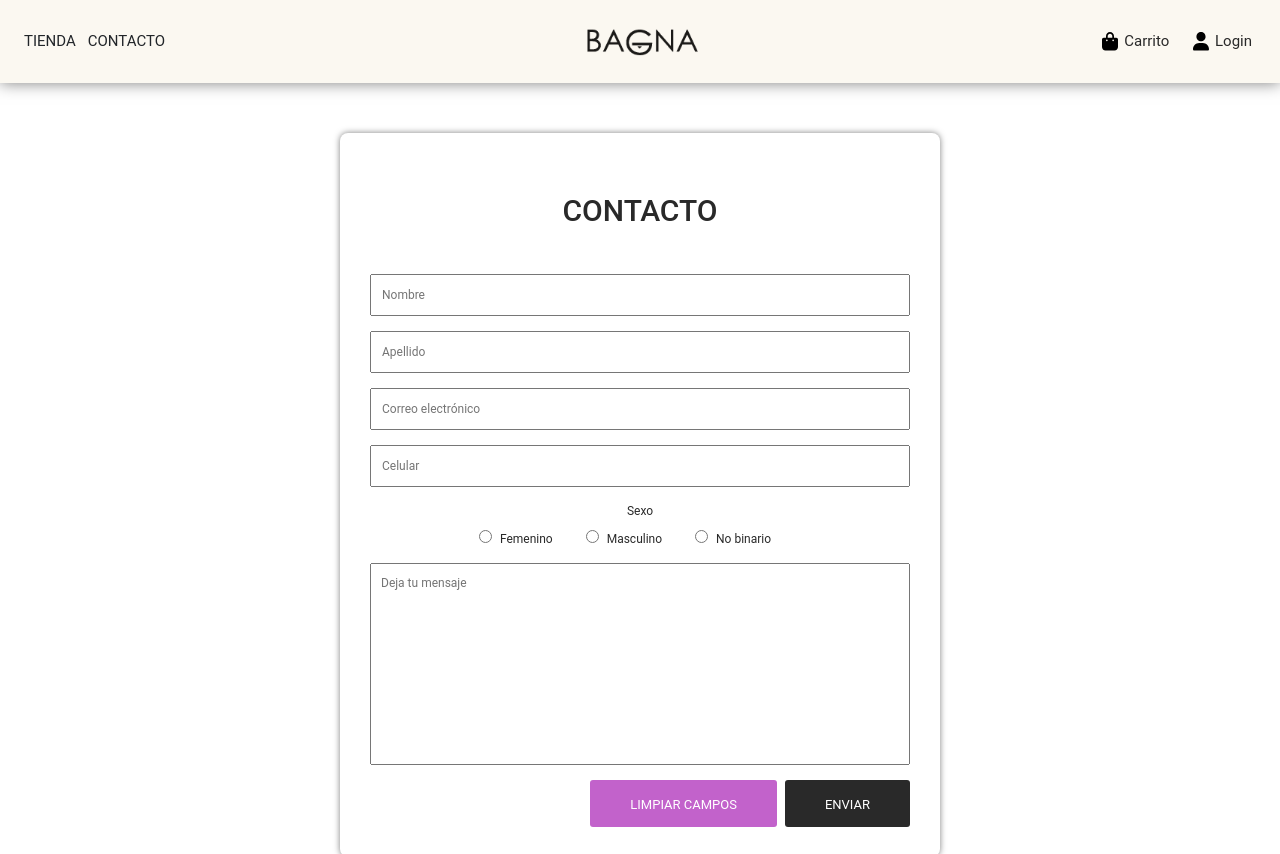
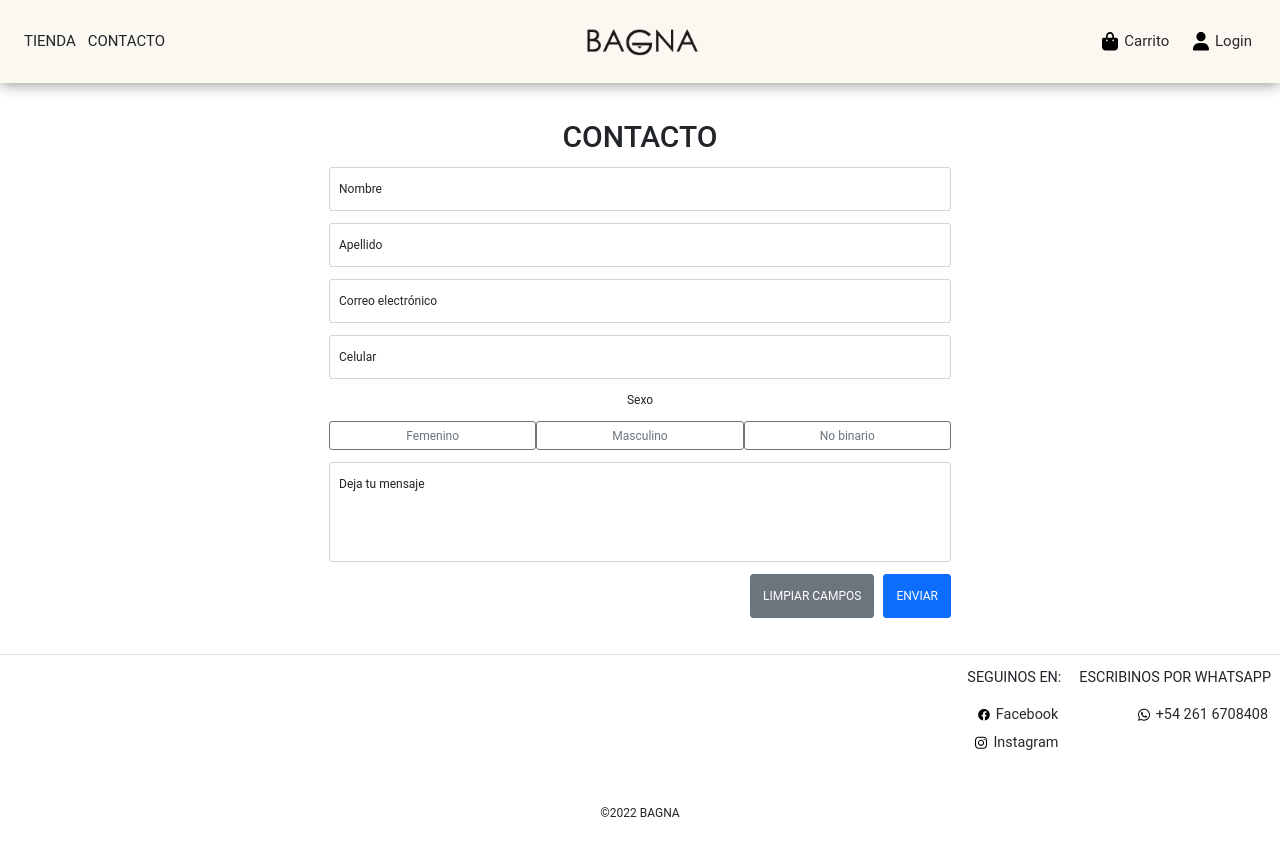
Before and after one commit to MatiasGaravello/repo-coder, a website: page pages/contacto.html in a window 1280 px wide. Shown: the top 854 px of the page. Drawn offline with nearby package versions, Linux system fonts and the light colour scheme.

Commit message:
Aplica bootstrap a la pagina contacto

```diff
--- a/pages/contacto.html
+++ b/pages/contacto.html
@@ -1,22 +1,29 @@
 <!DOCTYPE html>
 <html lang="es">
+
 <head>
     <meta charset="UTF-8">
     <meta http-equiv="X-UA-Compatible" content="IE=edge">
     <meta name="viewport" content="width=device-width, initial-scale=1.0">
-    <meta name="keywords" content="carteras, bolsos, mochilas, riñoneras, portanotebook, marroquineria, bolsos a medida, mochilas a medida, diseños personalizados">
-    <meta name="description" content="Ponete en contacto con nosotros a través de nuestras redes o mandanos un whatsapp.">
-    <link href="https://cdn.jsdelivr.net/npm/bootstrap@5.1.3/dist/css/bootstrap.min.css" rel="stylesheet" integrity="sha384-1BmE4kWBq78iYhFldvKuhfTAU6auU8tT94WrHftjDbrCEXSU1oBoqyl2QvZ6jIW3" crossorigin="anonymous">
-    <link rel="stylesheet" href="https://cdnjs.cloudflare.com/ajax/libs/animate.css/4.1.1/animate.min.css"/>
+    <meta name="keywords"
+        content="carteras, bolsos, mochilas, riñoneras, portanotebook, marroquineria, bolsos a medida, mochilas a medida, diseños personalizados">
+    <meta name="description"
+        content="Ponete en contacto con nosotros a través de nuestras redes o mandanos un whatsapp.">
+    <link href="https://cdn.jsdelivr.net/npm/bootstrap@5.1.3/dist/css/bootstrap.min.css" rel="stylesheet"
+        integrity="sha384-1BmE4kWBq78iYhFldvKuhfTAU6auU8tT94WrHftjDbrCEXSU1oBoqyl2QvZ6jIW3" crossorigin="anonymous">
+    <link rel="stylesheet" href="https://cdnjs.cloudflare.com/ajax/libs/animate.css/4.1.1/animate.min.css" />
     <script src="https://kit.fontawesome.com/4912031e26.js" crossorigin="anonymous"></script>
-    <link rel="stylesheet" href="../css/estilo.css">
+    <link rel="stylesheet" href="../css/estilo-sass.css">
     <title>BAGNA - contacto</title>
 </head>
+
 <body>
     <header class="container-fluid align-items-center sticky-top">
         <nav class="navbar navbar-expand-lg navbar-light h-100">
             <div class="container-fluid row-cols-lg-3">
-                <button class="navbar-toggler" type="button" data-bs-toggle="collapse" data-bs-target="#navbarNavAltMarkup" aria-controls="navbarNavAltMarkup" aria-expanded="false" aria-label="Toggle navigation">
+                <button class="navbar-toggler" type="button" data-bs-toggle="collapse"
+                    data-bs-target="#navbarNavAltMarkup" aria-controls="navbarNavAltMarkup" aria-expanded="false"
+                    aria-label="Toggle navigation">
                     <span class="navbar-toggler-icon"></span>
                 </button>
                 <a class="navbar-brand order-lg-1 m-0 text-center" href="../index.html">
@@ -55,9 +62,54 @@
         </nav>
     </header>
     <main>
-        <div id="main__Formulario">
+        <div id="main-contacto" class="container-fluid pb-5 pt-5 col-md-6">
+            <h1 class="text-center mb-3 text-uppercase">Contacto</h1>
             <form action="" method="post" enctype="">
-                <fieldset>
+                <div class="form-floating mb-3">
+                    <input type="text" class="form-control" id="floatingNombre" placeholder="Nombre" required>
+                    <label for="floatingNombre">Nombre</label>
+                </div>
+                <div class="form-floating mb-3">
+                    <input type="text" class="form-control" id="floatingApellido" placeholder="Apellido" required>
+                    <label for="floatingApellido">Apellido</label>
+                </div>
+                <div class="form-floating mb-3">
+                    <input type="email" class="form-control" id="floatingMail" placeholder="Correo electrónico" required>
+                    <label for="floatingMail">Correo electrónico</label>
+                </div>
+                <div class="form-floating">
+                    <input type="tel" class="form-control" id="floatingPhone" placeholder="Celular" required>
+                    <label for="floatingPhone">Celular</label>
+                </div>
+                <div class="container">
+                    <div class="row">
+                        <p class="text-center mt-3">Sexo</p>
+                    </div>
+                    <div class="row row-cols-3">
+                        <input type="radio" class="btn-check" name="options" id="option1" autocomplete="off">
+                        <label class="btn btn-outline-secondary" for="option1">Femenino</label>
+
+                        <input type="radio" class="btn-check" name="options" id="option2" autocomplete="off">
+                        <label class="btn btn-outline-secondary" for="option2">Masculino</label>
+
+                        <input type="radio" class="btn-check" name="options" id="option3" autocomplete="off">
+                        <label class="btn btn-outline-secondary" for="option3">No binario</label>
+                    </div>
+                </div>
+
+
+                <div class="form-floating mt-3">
+                    <textarea class="form-control" placeholder="Deja tu mensaje" id="floatingTextarea"></textarea>
+                    <label for="floatingTextarea">Deja tu mensaje</label>
+                </div>
+                <div class="text-end mt-3">
+                    <button class="btn btn-secondary me-2 p-2 p-3 text-uppercase" type="reset" id="btn__Reset">Limpiar
+                        Campos</button>
+                    <button class="btn btn-primary p-3 text-uppercase" type="submit">Enviar</button>
+                </div>
+
+
+                <!-- <fieldset>
                     <h1>Contacto</h1>
 
                     <input type="text" name="nombre" placeholder="Nombre" required>
@@ -86,7 +138,8 @@
                         <button type="reset" id="btn__Reset">Limpiar Campos</button>
                         <button type="submit">Enviar</button>
                     </div>
-                </fieldset>
+                </fieldset> -->
+
             </form>
         </div>
 
@@ -144,4 +197,5 @@
         integrity="sha384-ka7Sk0Gln4gmtz2MlQnikT1wXgYsOg+OMhuP+IlRH9sENBO0LRn5q+8nbTov4+1p"
         crossorigin="anonymous"></script>
 </body>
+
 </html>
--- /dev/null
+++ b/scss/_contacto.scss
@@ -0,0 +1,6 @@
+#main-contacto {
+    textarea {
+        resize: none;
+        height: 100px;
+    }
+}
--- a/scss/style.scss
+++ b/scss/style.scss
@@ -4,6 +4,7 @@
 @import 'variables';
 @import 'producto';
 @import 'footer';
+@import 'contacto';
 
 /***************************** TRANSICIONES Y ANIMACIONES ********************************/
 
```
Also changed, not shown: css/estilo-sass.css.
